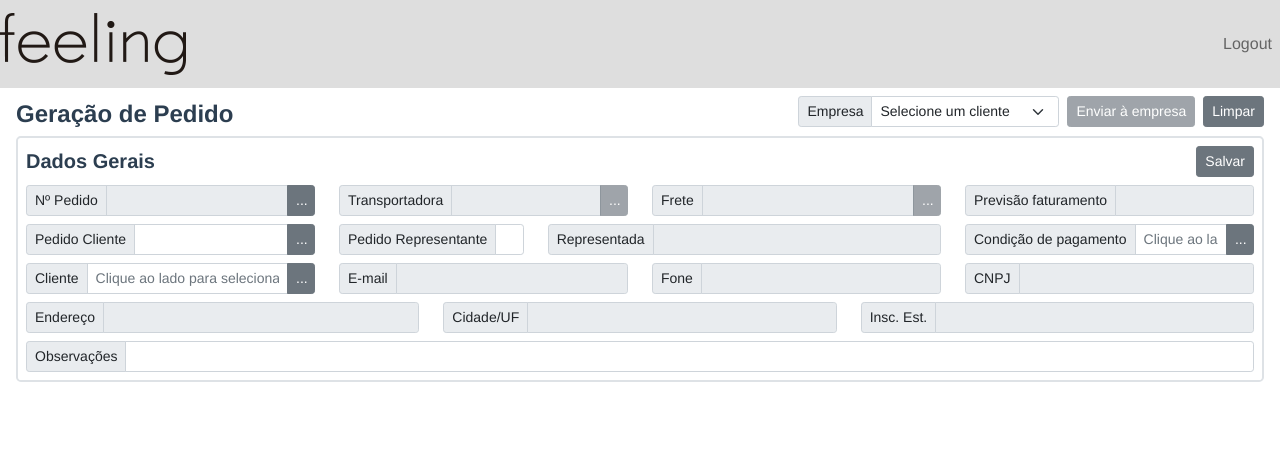
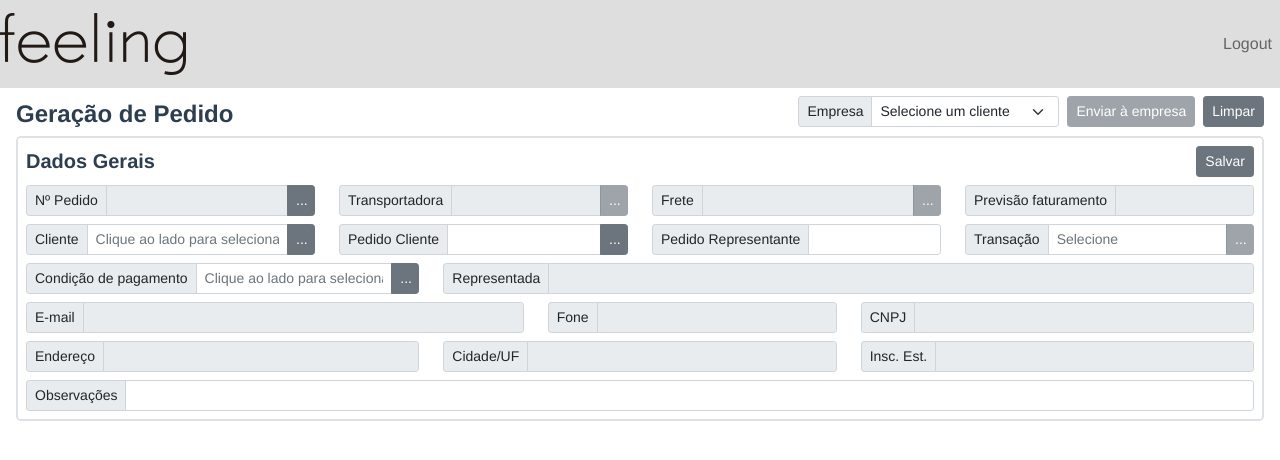
Before and after one commit to cadumancini/feeling-estofados, a Vue app: page /#/ in a window 1280 px wide. Shown: the top 460 px of the page. Built offline with nearby package versions, Linux system fonts and the light colour scheme; sample sign-in values are in the browser's storage; what vue-number-format would draw is missing.

Commit message:
Transação do pedido e itens

```diff
--- a/src/views/GerarPedido.vue
+++ b/src/views/GerarPedido.vue
@@ -69,40 +69,49 @@
         <div class="row mb-2">
           <div class="col-3">
             <div class="input-group input-group-sm">
+              <span class="input-group-text">Cliente</span>
+              <input id="nomCli" class="form-control" type="text" disabled v-bind:class="{ 'white-bg': (!enviadoEmpresa) }" v-model="nomCli" placeholder="Clique ao lado para selecionar">
+              <button id="btnBuscaClientes" class="btn btn-secondary input-group-btn btn-busca" :disabled="enviadoEmpresa" @click="buscaClientes" data-bs-toggle="modal" data-bs-target="#clientesModal">...</button>
+            </div>
+          </div>
+          <div class="col-3">
+            <div class="input-group input-group-sm">
               <span class="input-group-text">Pedido Cliente</span>
               <input id="pedCli" class="form-control" :disabled="enviadoEmpresa" type="text" v-model="pedCli" v-on:keyup="normalizarPedidoCliente">
               <button id="btnBuscaPedidosCliente" :disabled="enviadoEmpresa" class="btn btn-secondary input-group-btn btn-busca" @click="buscaPedidosCliente" data-bs-toggle="modal" data-bs-target="#pedidosClienteModal">...</button>
             </div>
           </div>
-          <div class="col-2">
+          <div class="col-3">
             <div class="input-group input-group-sm">
               <span class="input-group-text">Pedido Representante</span>
               <input id="pedRep" class="form-control" :disabled="enviadoEmpresa" type="text" v-model="pedRep" v-on:keyup="normalizarPedidoRepresentante">
             </div>
           </div>
+          <div class="col-3">
+            <div class="input-group input-group-sm">
+              <span class="input-group-text">Transação</span>
+              <input id="frete" class="form-control" type="text" disabled v-bind:class="{ 'white-bg': (!enviadoEmpresa) }" v-model="transacao" placeholder="Selecione">
+              <button id="btnBuscaTransacoes" :disabled="enviadoEmpresa || empresa === ''" class="btn btn-secondary input-group-btn btn-busca" @click="buscaTransacoes" data-bs-toggle="modal" data-bs-target="#transacoesModal">...</button>
+            </div>
+          </div>
+        </div>
+        <div class="row mb-2">
           <div class="col-4">
-            <div class="input-group input-group-sm">
-              <span class="input-group-text">Representada</span>
-              <input id="representada" class="form-control" type="text" disabled v-model="representada">
-            </div>
-          </div>
-          <div class="col-3">
             <div class="input-group input-group-sm">
               <span class="input-group-text">Condição de pagamento</span>
               <input class="form-control" type="text" disabled v-bind:class="{ 'white-bg': (!enviadoEmpresa) }" v-model="condPagamento" placeholder="Clique ao lado para selecionar">
               <button id="btnBuscaCondicoesPagto" :disabled="enviadoEmpresa" class="btn btn-secondary input-group-btn btn-busca" @click="buscaCondicoesPagto" data-bs-toggle="modal" data-bs-target="#condicoesPagtoModal">...</button>
             </div>
           </div>
+          <div class="col-8">
+            <div class="input-group input-group-sm">
+              <span class="input-group-text">Representada</span>
+              <input id="representada" class="form-control" type="text" disabled v-model="representada">
+            </div>
+          </div>
         </div>
         <div class="row mb-2">
-          <div class="col-3">
-            <div class="input-group input-group-sm">
-              <span class="input-group-text">Cliente</span>
-              <input id="nomCli" class="form-control" type="text" disabled v-bind:class="{ 'white-bg': (!enviadoEmpresa) }" v-model="nomCli" placeholder="Clique ao lado para selecionar">
-              <button id="btnBuscaClientes" class="btn btn-secondary input-group-btn btn-busca" :disabled="enviadoEmpresa" @click="buscaClientes" data-bs-toggle="modal" data-bs-target="#clientesModal">...</button>
-            </div>
-          </div>
-          <div class="col-3">
+          <div class="col-5">
             <div class="input-group input-group-sm">
               <span class="input-group-text">E-mail</span>
               <input id="email" class="form-control" type="text" disabled v-model="email">
@@ -114,7 +123,7 @@
               <input id="telefone" class="form-control" type="text" disabled v-model="telefone">
             </div>
           </div>
-          <div class="col-3">
+          <div class="col-4">
             <div class="input-group input-group-sm">
               <span class="input-group-text">CNPJ</span>
               <input id="cnpj" class="form-control" type="text" disabled v-model="cnpj">
@@ -278,6 +287,47 @@
               </div>
               <div v-else>
                 <label>Buscando fretes ...</label>
+              </div>
+            </div>
+            <div class="modal-footer">
+              <button type="button" class="btn btn-secondary btn-sm" data-bs-dismiss="modal">Fechar</button>
+            </div>
+          </div>
+        </div>
+      </div>
+
+      <!-- Modal Transacoes -->
+      <div class="modal fade" id="transacoesModal" tabindex="-1" aria-labelledby="transacoesModalLabel" aria-hidden="true">
+        <div class="modal-dialog modal-dialog-scrollable modal-lg">
+          <div class="modal-content">
+            <div class="modal-header">
+              <h5 class="modal-title" id="fretesModalLabel">Seleção de Transação</h5>
+              <button type="button" class="btn-close" data-bs-dismiss="modal" aria-label="Close" id="closeModalTransacoes"></button>
+            </div>
+            <div class="modal-body">
+              <div class="mb-3" v-if="transacoes != null">
+                <input type="text" class="form-control mb-3" v-on:keyup="filtrarTransacoes" v-model="transacoesFiltro" placeholder="Digite para buscar a transação na tabela abaixo">
+                <table class="table table-striped table-hover table-bordered table-sm table-responsive">
+                  <thead>
+                    <tr>
+                      <th class="sm-header" scope="col">Código</th>
+                      <th class="sm-header" scope="col">Descrição</th>
+                      <th class="sm-header" scope="col">Detalhamento</th>
+                      <th class="sm-header" scope="col">Isento de IPI</th>
+                    </tr>
+                  </thead>
+                  <tbody>
+                    <tr v-for="transacaoRow in transacoesFiltrados" :key="transacaoRow.CODTNS" class="mouseHover" @click="selectTransacao(transacaoRow)">
+                      <th class="fw-normal" scope="row">{{ transacaoRow.CODTNS }}</th>
+                      <th class="fw-normal">{{ transacaoRow.DESTNS }}</th>
+                      <th class="fw-normal">{{ transacaoRow.DETTNS }}</th>
+                      <th class="fw-normal">{{ transacaoRow.VENIPI }}</th>
+                    </tr>
+                  </tbody>
+                </table>
+              </div>
+              <div v-else>
+                <label>Buscando transações ...</label>
               </div>
             </div>
             <div class="modal-footer">
@@ -858,6 +908,7 @@ export default {
       clientes: null,
       transportadoras: null,
       fretes: null,
+      transacoes: null,
       estilos: null,
       configs: null,
       comps: null,
@@ -870,6 +921,7 @@ export default {
       configsFiltrados: null,
       compsFiltrados: null,
       condicoesPagtoFiltrados: null,
+      transacoesFiltrados: null,
       cliente: '',
       pedidos: null,
       pedidosCliente: null,
@@ -884,6 +936,7 @@ export default {
       configsFiltro: '',
       compsFiltro: '',
       condicoesPagtoFiltro: '',
+      transacoesFiltro: '',
       nomCli: '',
       email: '',
       telefone: '',
@@ -892,6 +945,8 @@ export default {
       cidadeUF: '',
       inscrEst: '',
       frete: '',
+      transacao: '',
+      isentoIpi: '',
       codTransportadora: '',
       transportadora: '',
       codRepresentada: '',
@@ -1067,6 +1122,28 @@ export default {
           })
       }
     },
+    buscaTransacoes () {
+      if (this.empresa !== '') {
+        this.transacoes = null
+        this.transacoesFiltro = ''
+        document.getElementsByTagName('body')[0].style.cursor = 'wait'
+        document.getElementById('btnBuscaTransacoes').disabled = true
+        const token = sessionStorage.getItem('token')
+        axios.get('http://localhost:8081/transacoes?emp=' + this.empresa + '&token=' + token)
+          .then((response) => {
+            this.checkInvalidLoginResponse(response.data)
+            this.transacoes = response.data.transacoes
+            this.transacoesFiltrados = response.data.transacoes
+            document.getElementsByTagName('body')[0].style.cursor = 'auto'
+            document.getElementById('btnBuscaTransacoes').disabled = false
+          })
+          .catch((err) => {
+            document.getElementsByTagName('body')[0].style.cursor = 'auto'
+            document.getElementById('btnBuscaTransacoes').disabled = false
+            console.log(err)
+          })
+      }
+    },
     buscaEstilos (item) {
       this.itemSelecionado = item
       this.estilos = null
@@ -1176,6 +1253,11 @@ export default {
       this.frete = freteClicked.CIFFOB
       document.getElementById('closeModalFretes').click()
     },
+    selectTransacao (transClicked) {
+      this.transacao = transClicked.CODTNS
+      this.isentoIpi = transClicked.VENIPI
+      document.getElementById('closeModalTransacoes').click()
+    },
     selectPedidoCliente (pedidoClienteClicked) {
       this.numPed = pedidoClienteClicked.NUMPED
       this.pedCli = pedidoClienteClicked.PEDCLI
@@ -1200,6 +1282,8 @@ export default {
       this.inscrEst = pedidoClicked.INSEST
       this.transportadora = pedidoClicked.NOMTRA
       this.representada = pedidoClicked.NOMREP
+      this.transacao = pedidoClicked.CODTNS
+      this.isentoIpi = pedidoClicked.VENIPI
       this.buscarDadosCliente(this.cliente, true)
       this.carregarCabecalho()
       this.carregarItens()
@@ -1307,6 +1391,8 @@ export default {
         guelta: this.guelta,
         rt: Number(0).toFixed(2).toLocaleString(),
         comiss: this.comissao,
+        tnsPro: this.transacao,
+        isentoIpi: this.isentoIpi,
         cMed: false,
         cDes: false,
         cCon: false,
@@ -1375,7 +1461,8 @@ export default {
             codTra: this.codTransportadora,
             cifFob: this.frete,
             obsPed: this.observacoesPedido,
-            codCpg: this.codCondPagamento
+            codCpg: this.codCondPagamento,
+            tnsPro: this.transacao
           },
           itens: []
         }
@@ -1434,6 +1521,9 @@ export default {
     filtrarCondicoesPagto () {
       this.condicoesPagtoFiltrados = this.condicoesPagto.filter(cond => cond.DESCPG.toUpperCase().startsWith(this.condicoesPagtoFiltro.toUpperCase()))
     },
+    filtrarTransacoes () {
+      this.transacoesFiltrados = this.transacoes.filter(trans => trans.CODTNS.toUpperCase().startsWith(this.transacoesFiltro.toUpperCase()))
+    },
     normalizarPedidoCliente () {
       this.pedCli = this.pedCli.normalize('NFD').replace(/[\u0300-\u036f]/g, '')
     },
@@ -1482,6 +1572,8 @@ export default {
       this.desc4 = ''
       this.desc5 = ''
       this.guelta = ''
+      this.transacao = ''
+      this.isentoIpi = ''
       this.manipulando = false
       this.observacoesPedido = ''
       this.totalKg = ''
@@ -1621,7 +1713,8 @@ export default {
               conEsp: item.cCon === true ? 'S' : 'N',
               praEsp: item.cPra === true ? 'S' : 'N',
               outEsp: item.cOut === true ? 'S' : 'N',
-              obsIpd: item.obs
+              obsIpd: item.obs,
+              tnsPro: item.tnsPro
             }
           )
         })
@@ -1696,6 +1789,8 @@ export default {
           this.enviadoEmpresa = (response.data.pedido[0].SITPED === '3' || response.data.pedido[0].SITPED === '4' || response.data.pedido[0].SITPED === '5')
           this.bloqeado = (response.data.pedido[0].SITPED === '4' || response.data.pedido[0].SITPED === '5')
           this.observacoesPedido = response.data.pedido[0].OBSPED
+          this.transacao = response.data.pedido[0].TNSPRO
+          this.isentoIpi = response.data.pedido[0].VENIPI
         })
         .catch((err) => {
           console.log(err)
@@ -1766,7 +1861,9 @@ export default {
                       (Number(item.PERDS5) > 0 ? ((100 - Number(item.PERDS5)) / 100) : 1)).toFixed(2).toLocaleString(),
                     temAnx: item.TEMANX,
                     hash: Math.floor(Math.random() * ((this.itens.length + 1) * 1000)),
-                    derivacoesPossiveis: derivacoesPossiveis
+                    derivacoesPossiveis: derivacoesPossiveis,
+                    tnsPro: item.TNSPRO,
+                    isentoIpi: item.VENIPI
                   }
                 )
                 this.itens.sort(this.compareSeqIpd)
```
